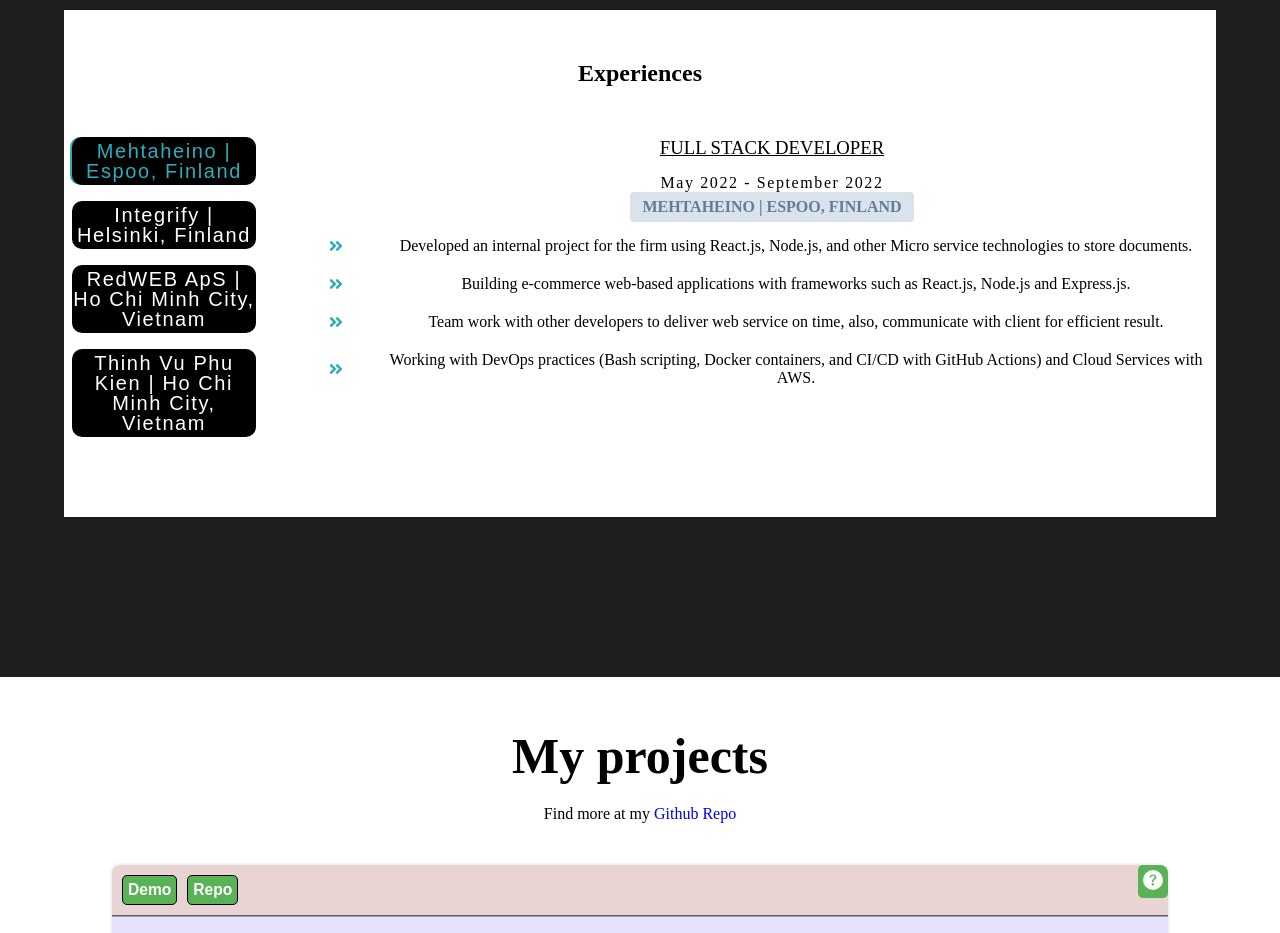
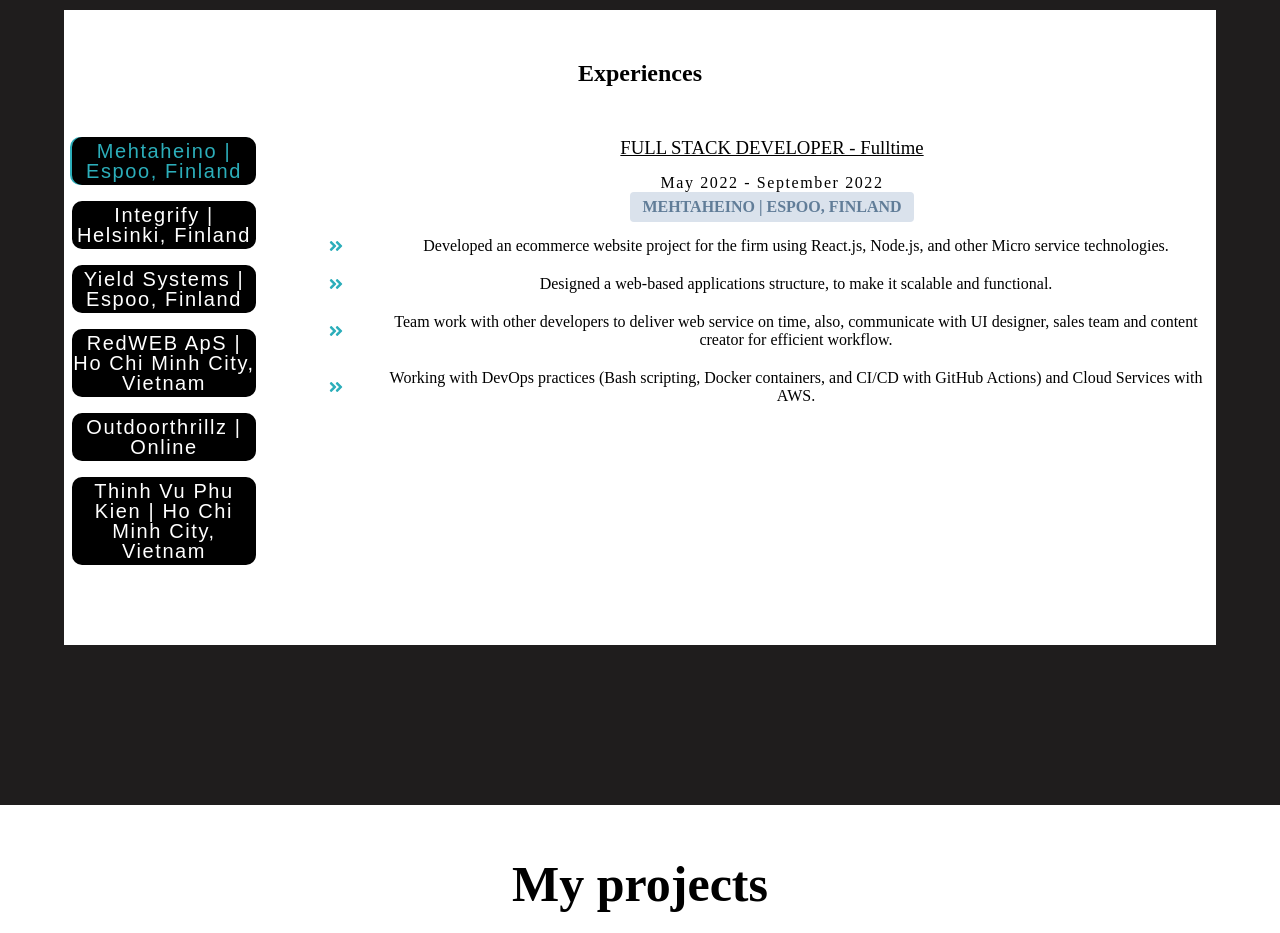
Before and after one commit to cuongvu3009/cuongvuduc3009, a React (Create React App) app: page / in a window 1280 px wide. Shown: the part 4160-5093 px from the top of the page. Built offline with nearby package versions, Linux system fonts and the light colour scheme.

Commit message:
update experience data

```diff
--- a/package.json
+++ b/package.json
@@ -11,6 +11,7 @@
     "react-modal": "^3.14.4",
     "react-router-dom": "^6.2.1",
     "react-scripts": "5.0.0",
+    "uuid": "^8.3.2",
     "web-vitals": "^2.1.4"
   },
   "scripts": {
--- a/src/data.js
+++ b/src/data.js
@@ -9,9 +9,11 @@ import store from './img/store.png';
 import job from './img/job.png';
 import blogMega from './img/blogMega.png';
 
+import { v4 as uuidv4 } from 'uuid';
+
 export const products = [
   {
-    id: 1,
+    id: uuidv4(),
     img: blog,
     demo: 'https://blog3009.netlify.app/',
     repo: 'https://github.com/cuongvu3009/mdx-blog',
@@ -20,7 +22,7 @@ export const products = [
     desc: 'Blog App using Gatsby, Markdown',
   },
   {
-    id: 2,
+    id: uuidv4(),
     img: chatDemo,
     demo: 'https://chat-app-3009.netlify.app/',
     repo: 'https://github.com/cuongvu3009/chatApp',
@@ -29,7 +31,7 @@ export const products = [
     desc: 'Simple Chat app using ChatEngine.io',
   },
   {
-    id: 3,
+    id: uuidv4(),
     img: searchCoctails,
     demo: 'https://search-4-cocktails.netlify.app/',
     repo: 'https://github.com/cuongvu3009/ultimate-cocktails-db',
@@ -38,7 +40,7 @@ export const products = [
     desc: 'Simple search cocktail app using https://www.thecocktaildb.com/ api, that fetch cocktails recipe bases on custom search',
   },
   {
-    id: 4,
+    id: uuidv4(),
     img: hackernews,
     demo: 'https://hackernews3009.netlify.app/',
     repo: 'http://github.com/cuongvu3009/hacker-news',
@@ -47,7 +49,7 @@ export const products = [
     desc: 'Study redux by making a simple hacker news, which fetch api from https://hn.algolia.com/api/v1',
   },
   {
-    id: 5,
+    id: uuidv4(),
     img: recipes,
     demo: 'https://recipes3009.netlify.app/about',
     repo: 'http://github.com/cuongvu3009/simply-recipes',
@@ -56,7 +58,7 @@ export const products = [
     desc: 'Gatsby website',
   },
   {
-    id: 6,
+    id: uuidv4(),
     img: realEstate,
     demo: 'https://real-estate-3009.vercel.app/',
     repo: 'https://github.com/cuongvu3009/real-estate',
@@ -65,7 +67,7 @@ export const products = [
     desc: 'Study Next by making a real estate website. The api is provided by rapidapi',
   },
   {
-    id: 7,
+    id: uuidv4(),
     img: github,
     demo: 'https://github-3009.netlify.app/',
     repo: 'https://github.com/cuongvu3009/Github-3009',
@@ -74,7 +76,7 @@ export const products = [
     desc: 'Search any github user profile at ease. This website includes authentication which powered by auth0. The api is provided by https://api.github.com',
   },
   {
-    id: 8,
+    id: uuidv4(),
     img: store,
     demo: 'https://store-3009.netlify.app/',
     repo: 'https://github.com/cuongvu3009/store',
@@ -83,7 +85,7 @@ export const products = [
     desc: 'Ecommerce website which utilize stripe for payment, and auth0 for authentication. The main skeleton of state management is backed by context api.',
   },
   {
-    id: 9,
+    id: uuidv4(),
     img: job,
     demo: 'https://job-3009.herokuapp.com/',
     repo: 'https://github.com/cuongvu3009/jobify',
@@ -92,7 +94,7 @@ export const products = [
     desc: 'Job search website with authentication, analysis dashboard, and add job features',
   },
   {
-    id: 10,
+    id: uuidv4(),
     img: blogMega,
     demo: 'https://blog-3009.herokuapp.com/',
     repo: 'https://github.com/cuongvu3009/blog3009',
@@ -236,22 +238,22 @@ export const stacks = [
 
 export const experiences = [
   {
-    id: 'rec61x18GVY99hQq5',
+    id: uuidv4(),
     order: 1,
-    title: 'FULL STACK DEVELOPER',
+    title: 'FULL STACK DEVELOPER - Fulltime',
     dates: 'May 2022 - September 2022',
     duties: [
-      'Developed an internal project for the firm using React.js, Node.js, and other Micro service technologies to store documents.',
-      'Building e-commerce web-based applications with frameworks such as React.js, Node.js and Express.js.',
-      'Team work with other developers to deliver web service on time, also, communicate with client for efficient result.',
+      'Developed an ecommerce website project for the firm using React.js, Node.js, and other Micro service technologies.',
+      'Designed a web-based applications structure, to make it scalable and functional.',
+      'Team work with other developers to deliver web service on time, also, communicate with UI designer, sales team and content creator for efficient workflow.',
       'Working with DevOps practices (Bash scripting, Docker containers, and CI/CD with GitHub Actions) and Cloud Services with AWS.',
     ],
     company: 'Mehtaheino | Espoo, Finland ',
   },
   {
-    id: 'rec61x18GVY99hQq5',
+    id: uuidv4(),
     order: 2,
-    title: 'FULL STACK DEVELOPER',
+    title: 'FULL STACK DEVELOPER - Fulltime',
     dates: 'October 2021 - February 2022',
     duties: [
       'Sharpening competence as a Full Stack Developer by collaborating with other developers of different seniorities on a diverse range of projects and real-life challenges.',
@@ -263,9 +265,21 @@ export const experiences = [
     company: 'Integrify | Helsinki, Finland ',
   },
   {
-    id: 'recIL6mJNfWObonls',
+    id: uuidv4(),
     order: 3,
-    title: 'WEB DEVELOPER INTERNSHIP',
+    title: 'FULL STACK DEVELOPER TRAINEE - Parttime',
+    dates: 'Mar 2021 - Jun 2021',
+    duties: [
+      'Collaborated with other team members to ideate and deliver projects on a quarterly basis',
+      'Working closely with a senior developer to provide a qualified and professional UI',
+      'Applying industrial standard languages such as Javascript, HTML, CSS, React to a internal web application project',
+    ],
+    company: 'Yield Systems | Espoo, Finland ',
+  },
+  {
+    id: uuidv4(),
+    order: 4,
+    title: 'WEB DEVELOPER INTERNSHIP - Fulltime',
     dates: 'January 2020 - July 2020',
     duties: [
       'Developed an internal project for the firm using React.js, JavaScript, and other Micro frontend technologies to store learning documents and engage among each other',
@@ -275,9 +289,21 @@ export const experiences = [
     company: 'redWEB ApS | Ho Chi Minh City, Vietnam',
   },
   {
-    id: 'recAGJfiU4CeaV0HL',
-    order: 4,
-    title: 'WEB DEVELOPER',
+    id: uuidv4(),
+    order: 5,
+    title: 'WORDPRESS DEVELOPER - SELF-EMPLOYED',
+    dates: 'Mar 2018 - Feb 2020 ',
+    duties: [
+      'Developed a ecommerce wordpress website by utilized a power of WooCommerce pluggin',
+      'Created several content materials for the website by benchmarking from the top 10 e-commerce platforms in Asia to generate monthly sales for the company.',
+      'Managed paid and organic marketing on Google and Facebook using their advertising platforms on a total budget of 5 million VND.',
+    ],
+    company: 'Outdoorthrillz | Online',
+  },
+  {
+    id: uuidv4(),
+    order: 6,
+    title: 'WEB DEVELOPER - Fulltime',
     dates: 'February 2019 - August 2019',
     duties: [
       'Developed a website with WordPress for an e-commerce company consisting of five primary members focusing on the sales of smartphones and accessories leading to a monthly revenue of 135 million Vietnamese Dong (VND).',
```
Also changed, not shown: 1 other file (tests, documents, lock files or other folders).
